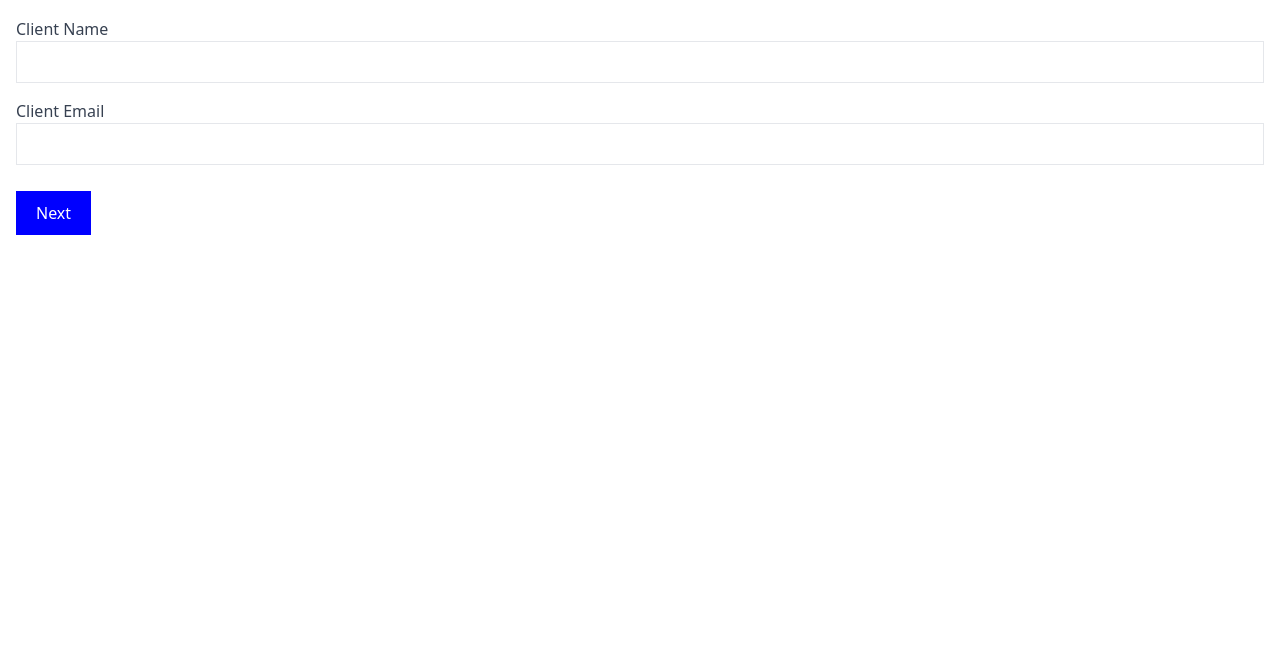
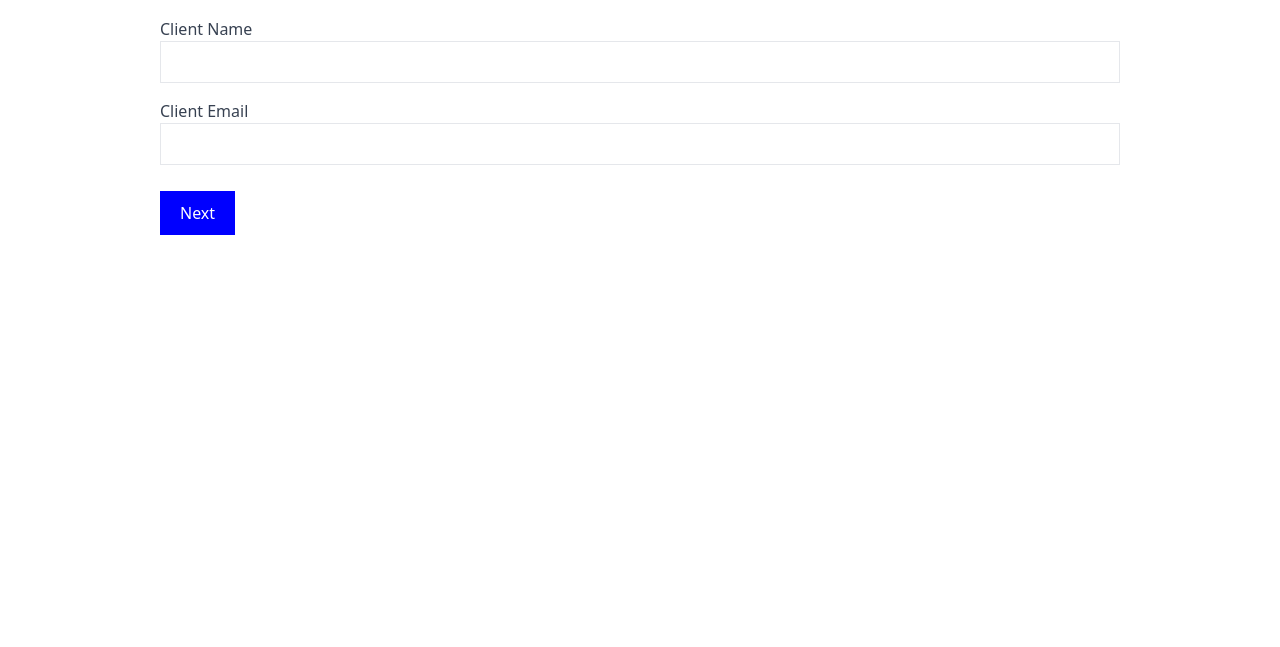
Before and after one commit to hiteshbhagwat007/invoice, a plain HTML site: page index.html in a window 1280 px wide. Shown: the part 153-800 px from the top of the page. Drawn offline with nearby package versions, Linux system fonts and the light colour scheme.

Commit message:
index.html

```diff
--- a/index.html
+++ b/index.html
@@ -7,7 +7,7 @@
     <script src="https://cdn.tailwindcss.com"></script>
     <link href="styles/custom.css" rel="stylesheet" />
   </head>
-  <body class="mr-36 md:mr-0 ml-36 md:ml-0 flex justify-center mt-10">
+  <body class="mr-0 md:mr-36 ml-0 md:ml-36 flex justify-center mt-10">
     <div id="app" class="container mx-auto p-4">
       <h1 class="text-2xl font-bold mb-4">Invoice Generator</h1>
       <div id="stepper" class="stepper">
```
